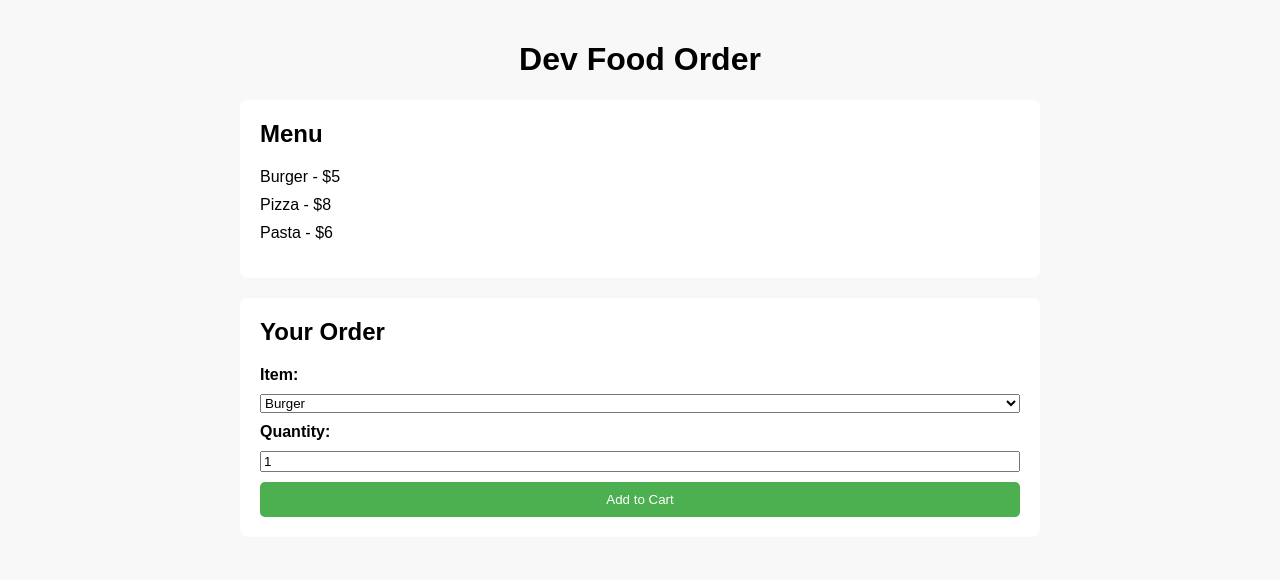
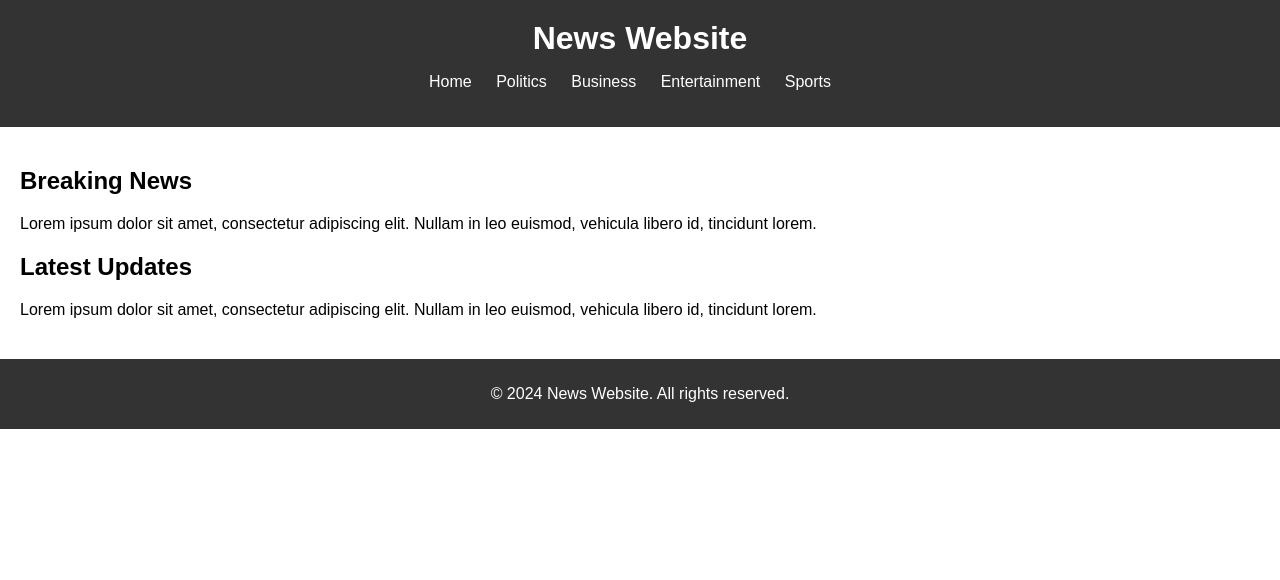
Before and after one commit to Devraj240/testing, a plain HTML site: page index.html in a window 1280 px wide. Drawn offline with Linux system fonts and the light colour scheme.

Commit message:
Update index.html

```diff
--- a/index.html
+++ b/index.html
@@ -1,104 +1,87 @@
+
 <!DOCTYPE html>
 <html lang="en">
 <head>
     <meta charset="UTF-8">
     <meta name="viewport" content="width=device-width, initial-scale=1.0">
-<title>DevRaj Food Order</title>
+    <title>News Website</title>
     <style>
         body {
             font-family: Arial, sans-serif;
             margin: 0;
             padding: 0;
-  background-color: #f8f8f8;
         }
 
-.container {
-  max-width: 800px;
-  margin: 0 auto;
+        header {
+            background-color: #333;
+            color: #fff;
             padding: 20px;
+            text-align: center;
         }
 
-.header {
-  text-align: center;
-  margin-bottom: 20px;
+        header h1 {
+            margin: 0;
         }
 
-.menu,
-.order {
-  background-color: white;
-  border-radius: 8px;
-  padding: 20px;
-  margin-bottom: 20px;
-}
-
-.menu h2,
-.order h2 {
-  margin-top: 0;
-}
-
-.menu ul {
+        nav ul {
             list-style-type: none;
             padding: 0;
         }
 
-.menu ul li {
-  margin-bottom: 10px;
+        nav ul li {
+            display: inline;
+            margin-right: 20px;
         }
 
-.order form {
-  display: grid;
-  gap: 10px;
+        nav ul li a {
+            color: #fff;
+            text-decoration: none;
         }
 
-.order form label {
-  font-weight: bold;
+        .main-content {
+            padding: 20px;
         }
 
-.order form button {
-  padding: 10px;
-  border: none;
-  background-color: #4caf50;
-  color: white;
-  border-radius: 5px;
-  cursor: pointer;
+        article {
+            margin-bottom: 20px;
         }
 
-.order form button:hover {
-  background-color: #45a049;
+        footer {
+            background-color: #333;
+            color: #fff;
+            text-align: center;
+            padding: 10px;
         }
     </style>
 </head>
 <body>
+    <header>
+        <h1>News Website</h1>
+        <nav>
+            <ul>
+                <li><a href="#">Home</a></li>
+                <li><a href="#">Politics</a></li>
+                <li><a href="#">Business</a></li>
+                <li><a href="#">Entertainment</a></li>
+                <li><a href="#">Sports</a></li>
+            </ul>
+        </nav>
+    </header>
 
-<div class="container">
-  <div class="header">
-    <h1>Dev Food Order</h1>
-  </div>
+    <section class="main-content">
+        <article>
+            <h2>Breaking News</h2>
+            <p>Lorem ipsum dolor sit amet, consectetur adipiscing elit. Nullam in leo euismod, vehicula libero id, tincidunt lorem.</p>
+        </article>
 
-  <div class="menu">
-    <h2>Menu</h2>
-    <ul>
-      <li>Burger - $5</li>
-      <li>Pizza - $8</li>
-      <li>Pasta - $6</li>
-    </ul>
-  </div>
+        <article>
+            <h2>Latest Updates</h2>
+            <p>Lorem ipsum dolor sit amet, consectetur adipiscing elit. Nullam in leo euismod, vehicula libero id, tincidunt lorem.</p>
+        </article>
+    </section>
 
-  <div class="order">
-    <h2>Your Order</h2>
-    <form action="#" method="post">
-      <label for="item">Item:</label>
-      <select name="item" id="item">
-        <option value="burger">Burger</option>
-        <option value="pizza">Pizza</option>
-        <option value="pasta">Pasta</option>
-      </select>
-      <label for="quantity">Quantity:</label>
-      <input type="number" name="quantity" id="quantity" value="1" min="1">
-      <button type="submit">Add to Cart</button>
-    </form>
-  </div>
-</div>
-
+    <footer>
+        <p>&copy; 2024 News Website. All rights reserved.</p>
+    </footer>
 </body>
 </html>
```
Lines whose indentation alone changed are shown as unchanged.
